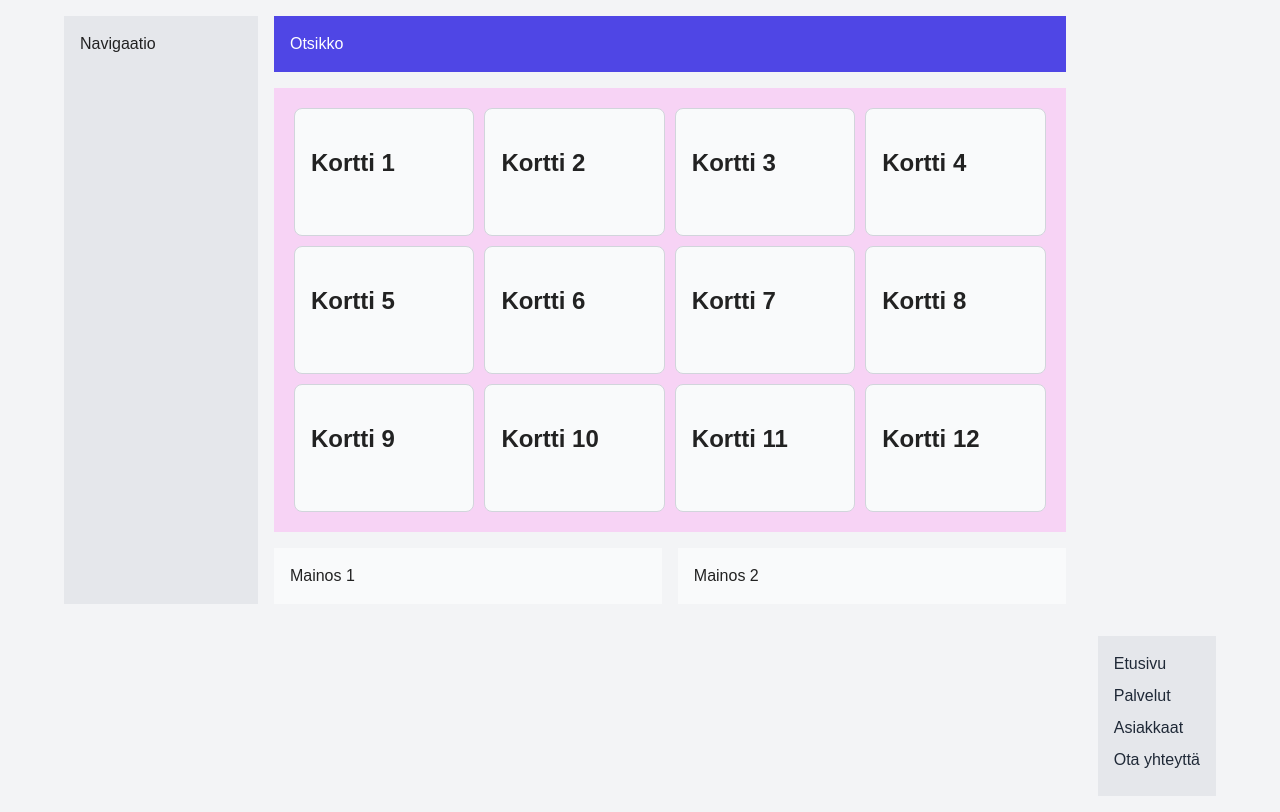
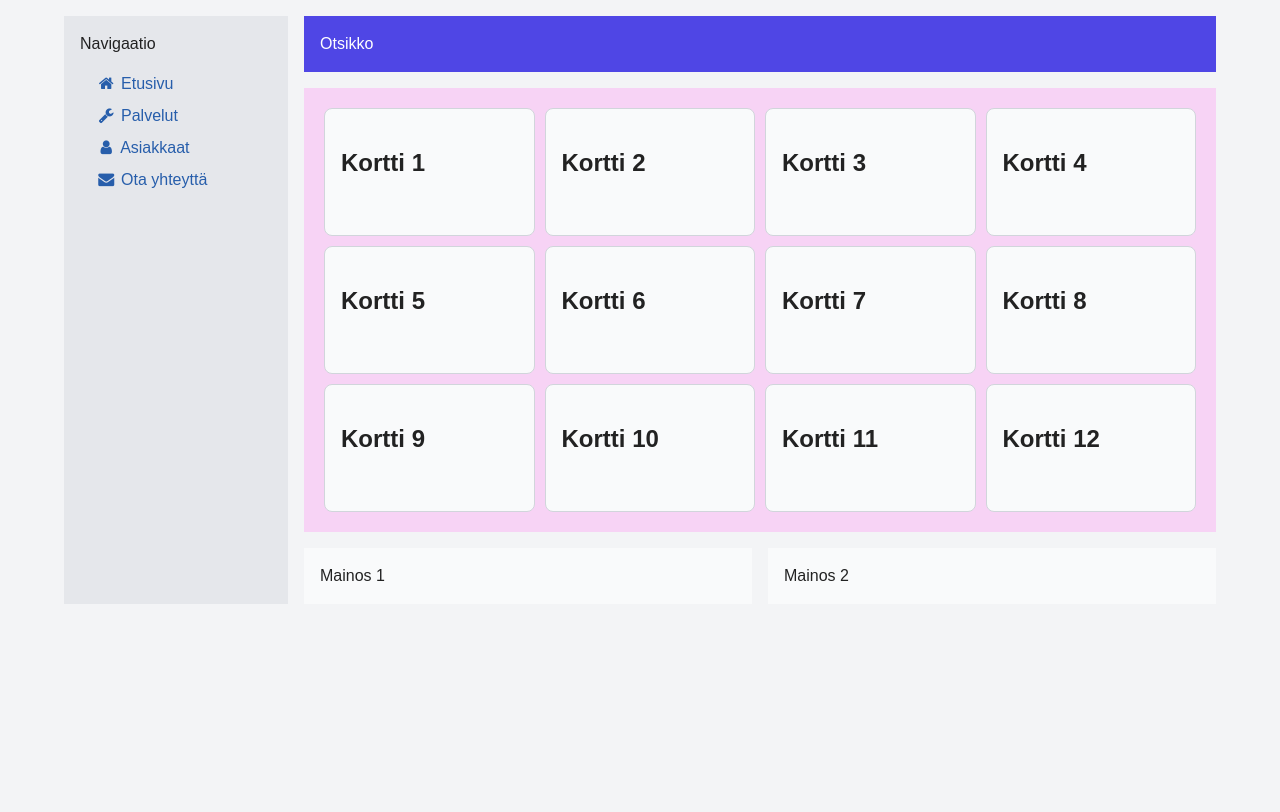
Before and after one commit to oonastahl/oppimistehtava_2a, a plain HTML site: page index.html in a window 1280 px wide. Drawn offline with Linux system fonts and the light colour scheme.

Commit message:
sidebar muotoilua

```diff
--- a/index.html
+++ b/index.html
@@ -5,17 +5,19 @@
     <meta name="viewport" content="width=device-width, initial-scale=1">
     <title>Grid-pohja</title>
     <link rel="stylesheet" href="style.css">
+    <link rel="stylesheet" href="https://cdnjs.cloudflare.com/ajax/libs/font-awesome/4.7.0/css/font-awesome.min.css">
   </head>
   <body>
     <div class="container">
       <header>Otsikko</header>
-      <nav>Navigaatio</nav>
+      <nav>Navigaatio
       <div class="sidebar">
-        <a href="#home"><i class="fa fa-fw fa-home"></i> Etusivu</a>
-        <a href="#services"><i class="fa fa-fw fa-wrench"></i> Palvelut</a>
-        <a href="#clients"><i class="fa fa-fw fa-user"></i> Asiakkaat</a>
-        <a href="#contact"><i class="fa fa-fw fa-envelope"></i> Ota yhteyttä</a>
+        <a href="#etusivu"><i class="fa fa-fw fa-home"></i> Etusivu</a>
+        <a href="#palvelut"><i class="fa fa-fw fa-wrench"></i> Palvelut</a>
+        <a href="#asiakkaat"><i class="fa fa-fw fa-user"></i> Asiakkaat</a>
+        <a href="#ota-yhteytta"><i class="fa fa-fw fa-envelope"></i> Ota yhteyttä</a>
       </div>
+      </nav>
       <main>
         <div class="kortit">
           <article class="kortti"><h1>Kortti 1</h1></article>
--- a/style.css
+++ b/style.css
@@ -41,7 +41,7 @@ header {
 .sidebar a {
   display: block;
   margin-bottom: 0.5rem;
-  color: #1f2937;
+  color: #275eab;
   text-decoration: none;
 }
 
```
